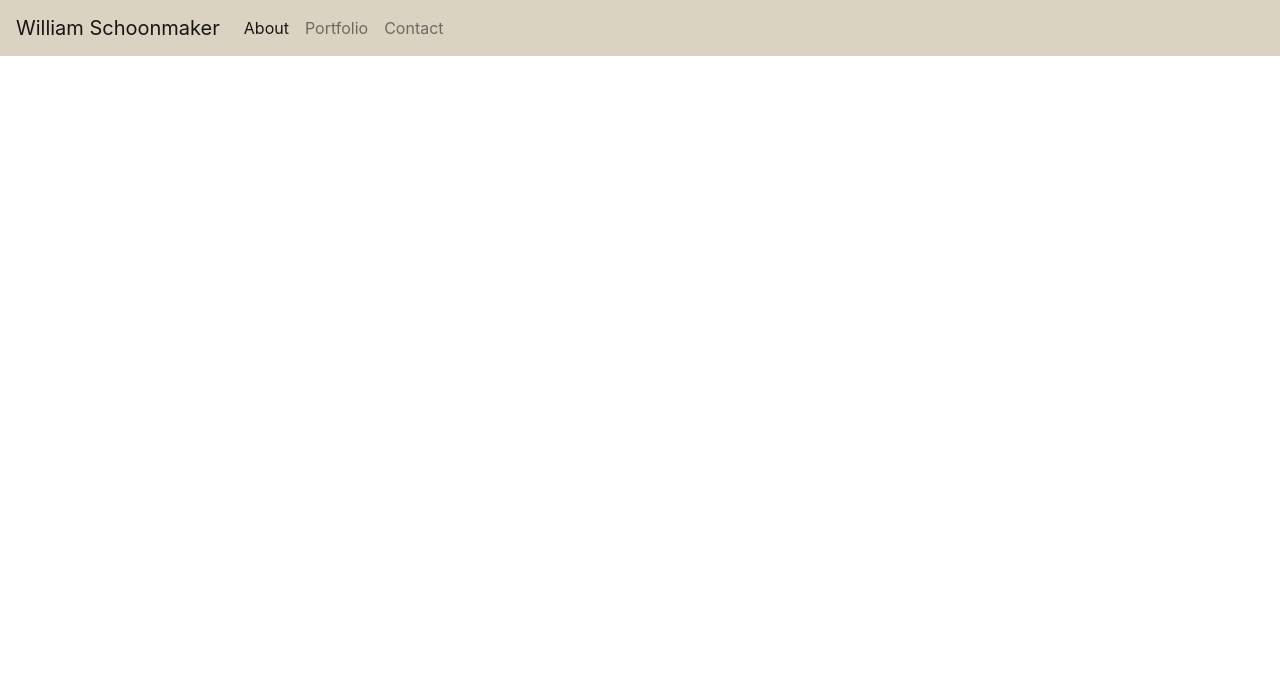
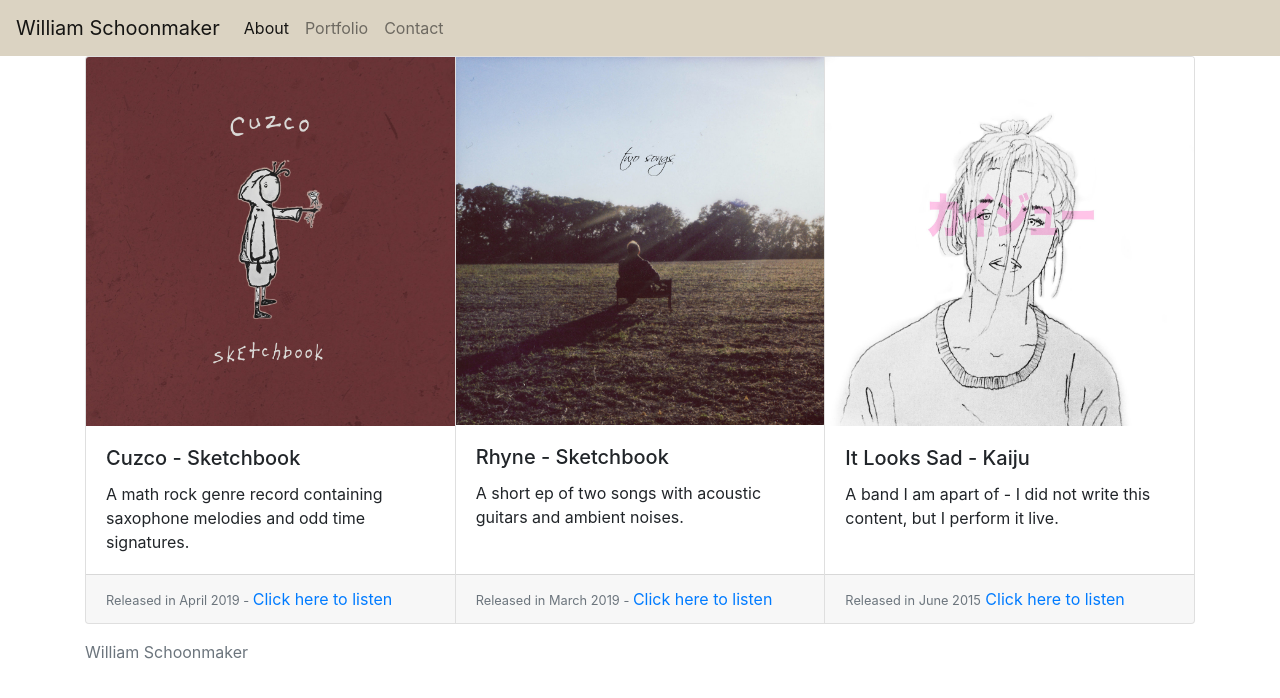
Before and after one commit to Spiffypal/HW-Responsive-Portfolio, a plain HTML site: page portfolio.html in a window 1280 px wide. Drawn offline with nearby package versions, Linux system fonts and the light colour scheme.

Commit message:
Final push to assignment submit - added portfolio and contact page with textboxes and music links

```diff
--- a/portfolio.html
+++ b/portfolio.html
@@ -24,3 +24,62 @@
           </div>
         </div>
       </nav>
+
+
+      <!-- Begin card styles for portfolio -->
+
+<div class="container">
+  <div class="row">
+    <div class="col-md-12">
+      <!-- begin card group -->
+      <div class="card-group">
+        <!-- card one top left -->
+        <div class="card">
+          <img src="Images/cuzcoSketchbook.jpg" class="card-img-top" alt="cuzco album cover">
+          <div class="card-body">
+            <h5 class="card-title">Cuzco - Sketchbook</h5>
+            <p class="card-text">A math rock genre record containing saxophone melodies and odd time signatures.</p>
+          </div>
+          <div class="card-footer">
+            <small class="text-muted">Released in April 2019  -  </small>
+            <a href="https://cuzcoband.bandcamp.com/album/sketchbook" class="card-link">Click here to listen</a>
+          </div>
+        </div>
+
+        <!-- card two center top -->
+        <div class="card">
+          <img src="Images/williamTwoSongs.jpg" class="card-img-top" alt="Rhyne album cover">
+          <div class="card-body">
+            <h5 class="card-title">Rhyne - Sketchbook</h5>
+            <p class="card-text">A short ep of two songs with acoustic guitars and ambient noises.</p>
+          </div>
+          <div class="card-footer">
+            <small class="text-muted">Released in March 2019   -    </small>
+            <a href="https://williamrhyne.bandcamp.com/album/two-songs-2" class="card-link">Click here to listen</a>
+          </div>
+        </div>
+
+        <!-- card three top right -->
+        <div class="card">
+          <img src="Images/itlookssadKaiju.jpg" class="card-img-top" alt="it looks sad album cover">
+          <div class="card-body">
+            <h5 class="card-title">It Looks Sad - Kaiju</h5>
+            <p class="card-text">A band I am apart of - I did not write this content, but I perform it live.</p>
+          </div>
+          <div class="card-footer">
+            <small class="text-muted">Released in June 2015</small>
+            <a href="https://itlookssad.bandcamp.com/album/kaiju" class="card-link">Click here to listen</a>
+          </div>
+        </div>
+      </div>
+    </div>
+  </div>
+</div>
+
+        <!-- Sticky Footer Attempt? -->
+        <footer class="footer mt-auto py-3">
+          <div class="container">
+            <span class="text-muted">William Schoonmaker</span>
+          </div>
+        </footer>
+</body>
```
Also changed, not shown: contact.html (+35 -0 lines), index.html (+7 -0 lines), Images/cuzcoSketchbook.jpg (added), Images/itlookssadKaiju.jpg (added), Images/williamTwoSongs.jpg (added), style.css (added).
